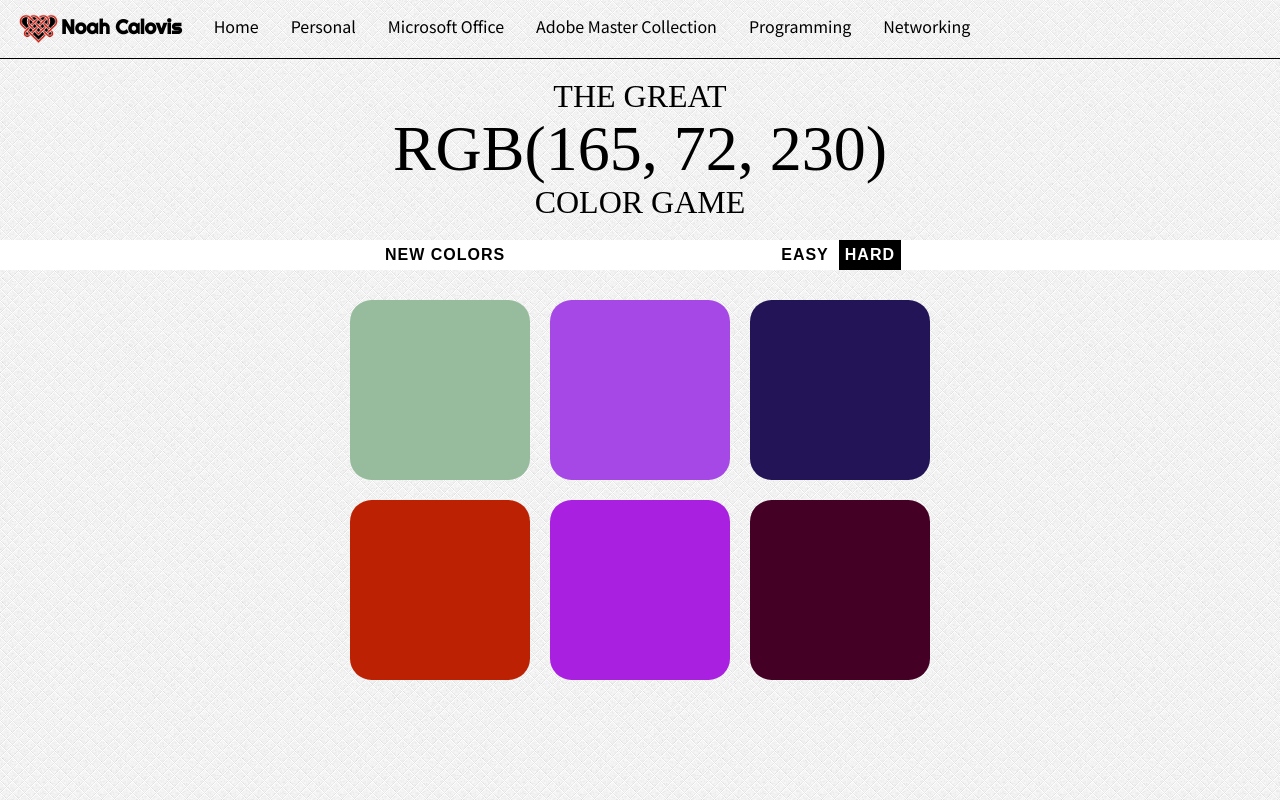
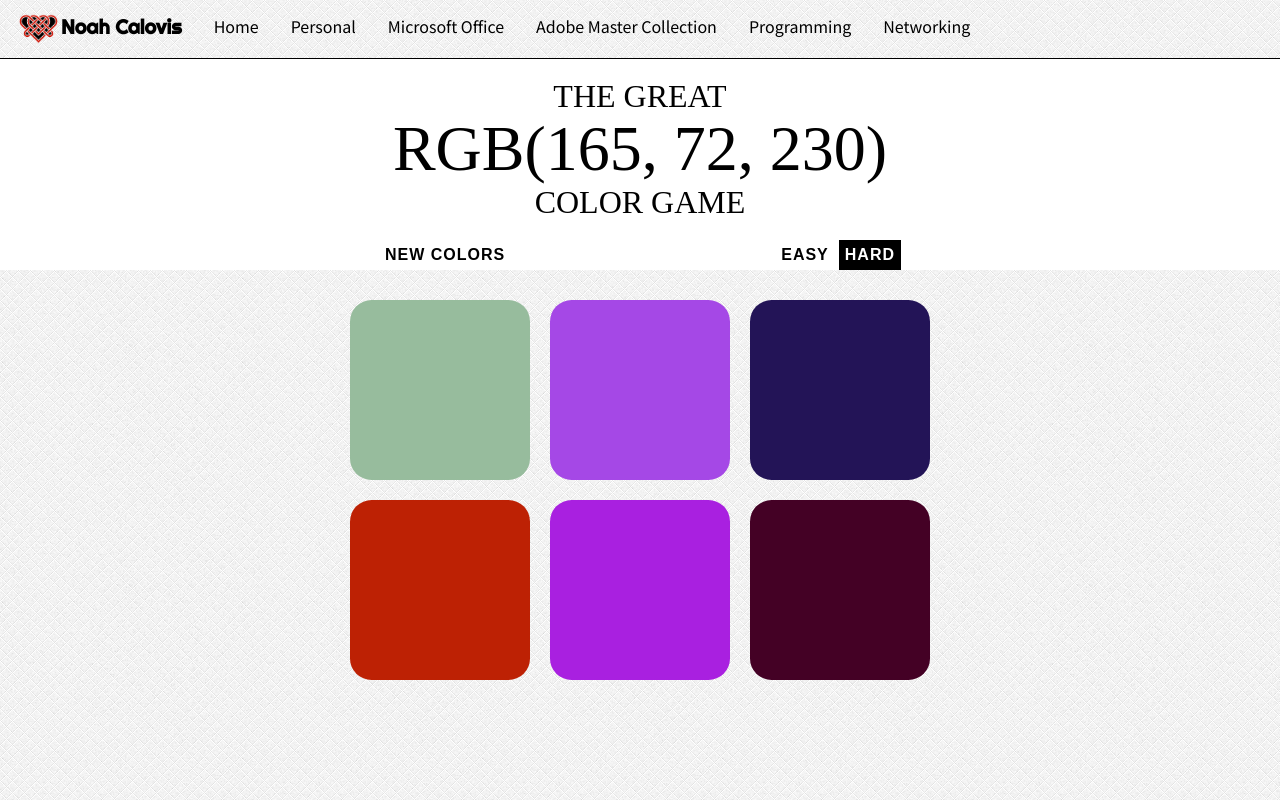
Before and after one commit to calovisn61/portfolio, a plain HTML site: page colorGame.html in a window 1280 px wide. Drawn offline with Linux system fonts and the light colour scheme; a web font is replaced by a local one.

Commit message:
sdfgd
sdgf

```diff
--- a/colorGame.css
+++ b/colorGame.css
@@ -68,3 +68,6 @@ button:hover {
 	color: white;
 	background: black;
 }
+.touch {
+	background-color: white;
+}
--- a/colorGame.html
+++ b/colorGame.html
@@ -17,7 +17,7 @@
 		<li class="nav"><a href="pro.html">Programming</a></li>
 		<li class="nav"><a href="net.html">Networking</a></li>
 	</ul>
-
+<div class="touch">
 	<h1 style="font-family: none!important;">
 		The Great
 		<br>
@@ -25,7 +25,7 @@
 		<br>
 		Color Game
 	</h1>
-
+</div>
 	<div id="stripe">
 		<button id="reset">New Colors</button>
 		<span id="message"></span>
--- a/colorGame.js
+++ b/colorGame.js
@@ -67,7 +67,7 @@ function reset(){
 			squares[i].style.display = "none";
 		}
 	}
-
+	h1.style.background = "white";
 }
 
 // // These two below are the same as the above block
```
Also changed, not shown: micro.html (+2 -2 lines).
